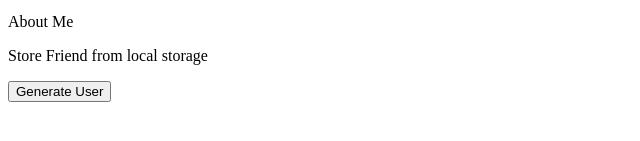
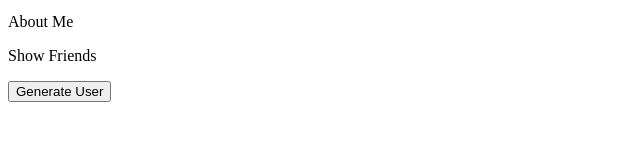
Before and after one commit to TOMLUCA7/Random-User-Page-Generator, a website: page index.html in a window 1280 px wide. Shown: the part 169-310 px from the top of the page, 0-640 px from the left. Drawn offline with Linux system fonts and the light colour scheme.

Commit message:
Update index.html to clarify comments and improve readability by changing "Store Friend from local storage" to "Show Friends".

```diff
--- a/index.html
+++ b/index.html
@@ -6,14 +6,14 @@
     <title>Document</title>
 </head>
 <body>
-    <!-- a card with a name, picture, favorite quote, pokemon picture, about me , store frind from local storage -->
+    <!-- a card with a name, picture, favorite quote, pokemon picture, about me and show frinds -->
     <div class="card">
         <h1>Name</h1>
         <img src="picture.jpg" alt="Picture">
         <p>Favorite Quote</p>
         <img src="pokemon.jpg" alt="Pokemon">
         <p>About Me</p>
-        <p>Store Friend from local storage</p>
+        <p>Show Friends</p>
     </div>
 
     <!-- buttone to display another user -->
```
Also changed, not shown: package.json (added, +21 -0 lines).
